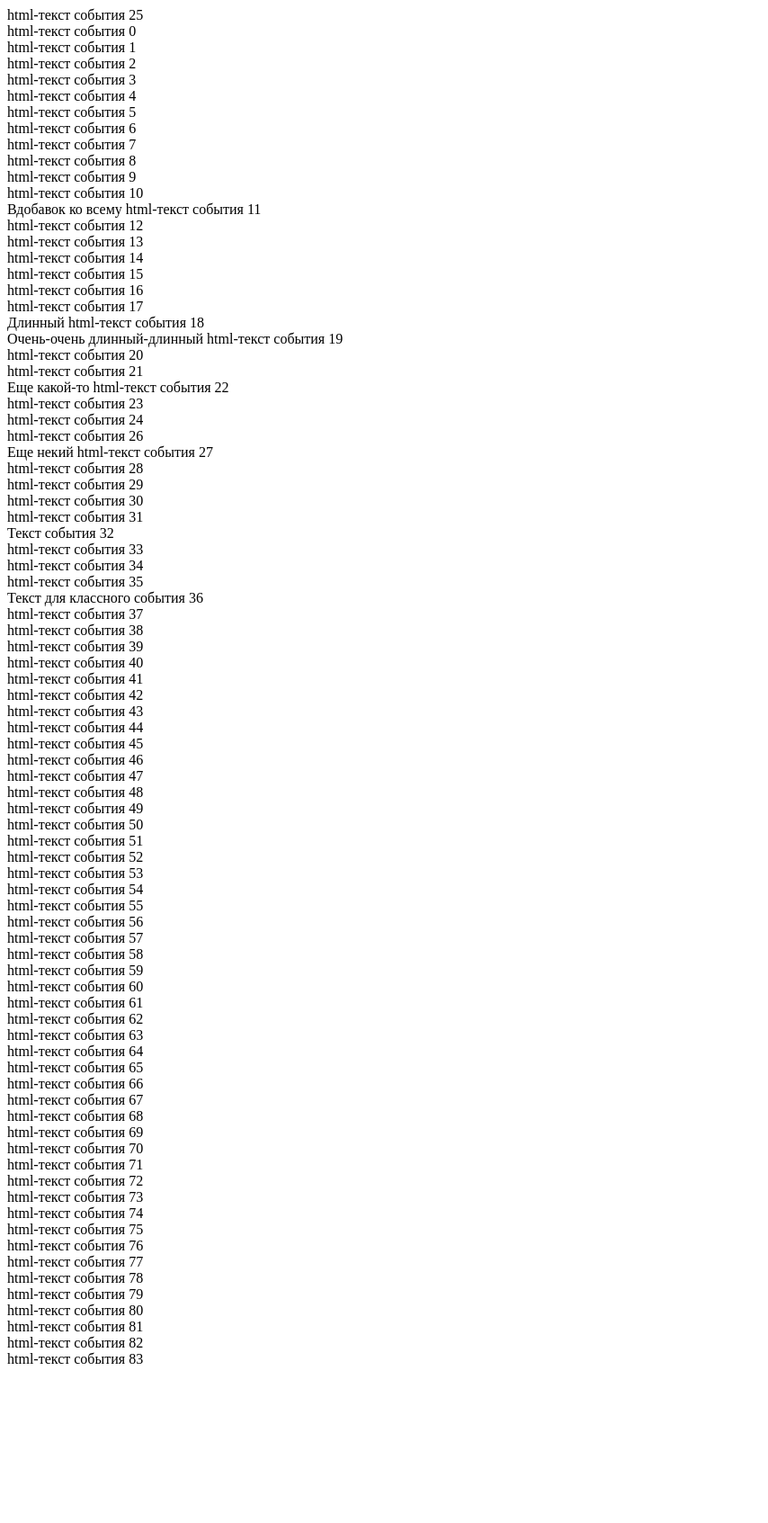
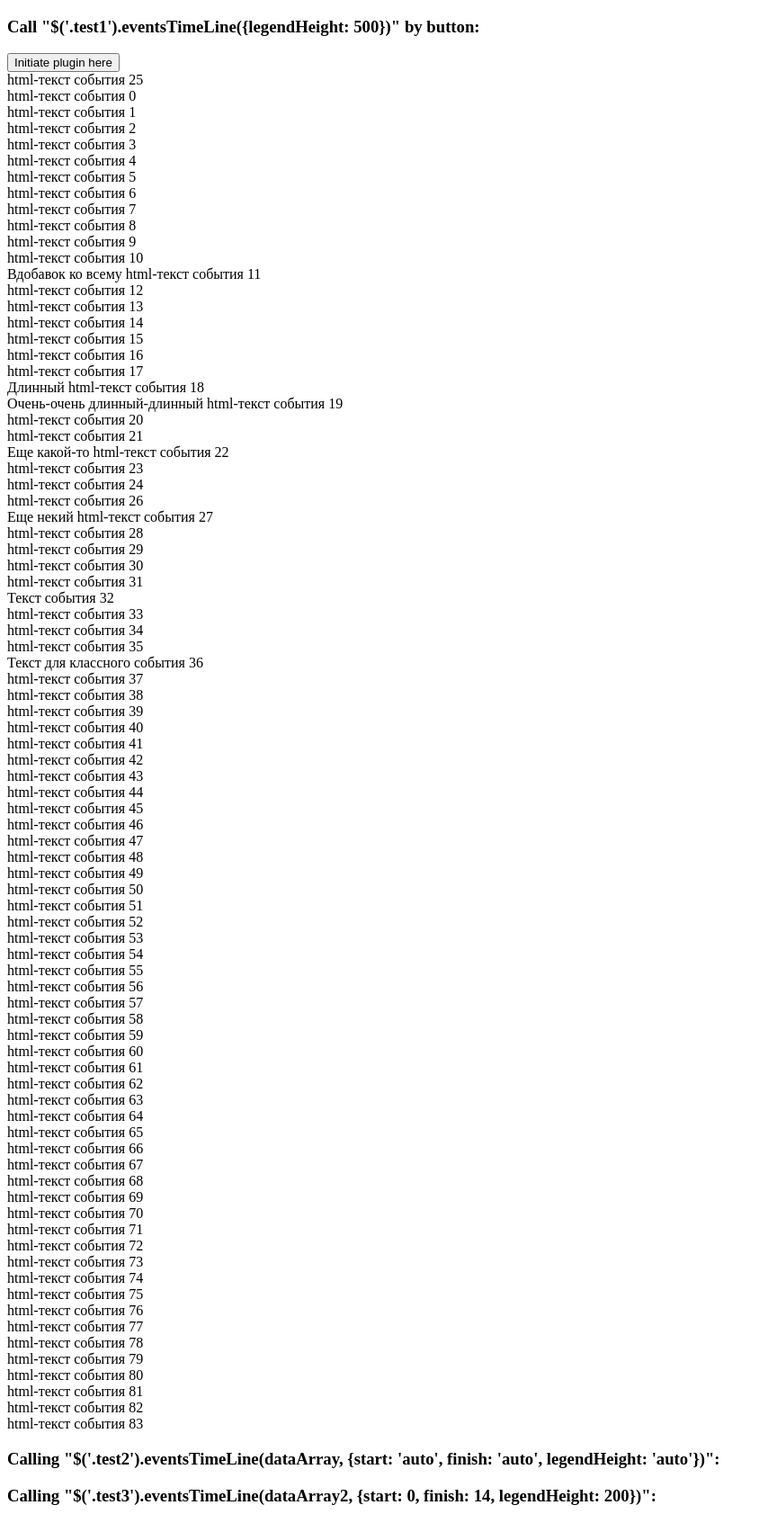
Before and after one commit to uneven39/stagesScale, a website built with webpack: page index.html in a window 1280 px wide. Shown: the whole page at 90% size, without its empty margins (0-854 px from the left). Before the commit the page ends 1528 px from the top, so only its background shows below. Built offline with nearby package versions, Linux system fonts and the light colour scheme; files whose address does not match are found by name.

Commit message:
refactor

```diff
--- a/index.html
+++ b/index.html
@@ -8,7 +8,10 @@
     <link href="/dist/styles.css" rel="stylesheet"></head>
 </head>
 <body>
-
+<h3>
+    Call "$('.test1').eventsTimeLine({legendHeight: 500})" by button:
+</h3>
+<button type="button" onclick="$('.test1').eventsTimeLine({/*start: 'auto', finish: 'auto',*/ legendHeight: 500}); $(this).attr('disabled', true);">Initiate plugin here</button>
 <div class="test1">
 
     <div data-date="2018/01/01 13:55:00" data-type="тип события 5" data-icon="file" data-title="Заголовок 25">html-текст события 25</div>
@@ -96,9 +99,15 @@
     <div data-date="2018/01/01 23:08:00" data-type="тип события 1" data-icon="type1" data-title="Заголовок 82">html-текст события 82</div>
     <div data-date="2018/01/01 23:59:00" data-type="тип события 1" data-icon="type1" data-title="Заголовок 83">html-текст события 83</div>
 </div>
+<h3>
+    Calling "$('.test2').eventsTimeLine(dataArray, {start: 'auto', finish: 'auto', legendHeight: 'auto'})":
+</h3>
 <div class="test2">
 </div>
 
+<h3>
+    Calling "$('.test3').eventsTimeLine(dataArray2, {start: 0, finish: 14, legendHeight: 200})":
+</h3>
 <div class="test3">
 </div>
 
--- a/main.js
+++ b/main.js
@@ -51,6 +51,6 @@ var dataArray = [
 
 // $.stagesScale('another');
 
-$('.test1').eventsTimeLine({/*start: 'auto', finish: 'auto',*/ legendHeight: 500});
+// $('.test1').eventsTimeLine({/*start: 'auto', finish: 'auto',*/ legendHeight: 500});
 $('.test2').eventsTimeLine(dataArray, {start: 'auto', finish: 'auto', legendHeight: 'auto'});
 $('.test3').eventsTimeLine(dataArray2, {start: 0, finish: 14, legendHeight: 200});
--- a/src/eventsTimelinePlugin.js
+++ b/src/eventsTimelinePlugin.js
@@ -224,6 +224,7 @@
                 this._$timeLine.append($ruler);
             },
 
+        // TODO: make grouping by nearest events in diapason of X min
             groupEvents: function(period){
                 var plugin = this,
                     $ruler = plugin._$ruler,
@@ -500,7 +501,7 @@
 
                 $timeLine
                     .trigger('zoom')
-                    .animate({scrollLeft: (curScroll + $timeLine.width() / 2)*newZoomLevel/curZoomLevel - $timeLine.width()/2}, 300);
+                    .animate({scrollLeft: Math.ceil((curScroll + $timeLine.width() / 2)*newZoomLevel/curZoomLevel - $timeLine.width()/2)}, 300);
                 $timeLine.find('.ruler').animate({width: 100 * newZoomLevel + '%'}, 300);
                 $timeLine.find('.events').animate({width: 100 * newZoomLevel + '%'}, 300);
             },
@@ -514,6 +515,7 @@
                     $events = this._$events,
                     $ruler = this._$ruler;
 
+                // TODO: optimize rendering
                 $timeLine
                     .on('scroll zoom', function() {
                         var leftLimit = $timeLine.offset().left,
```
